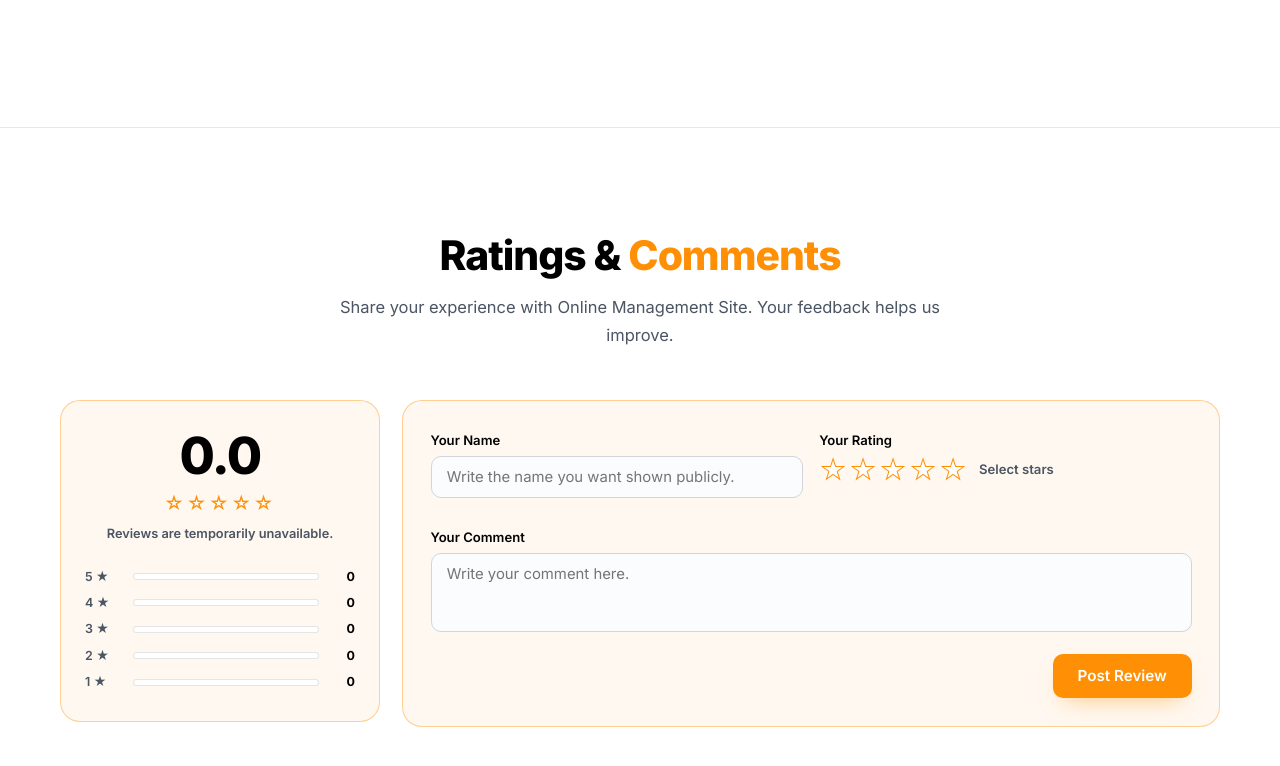
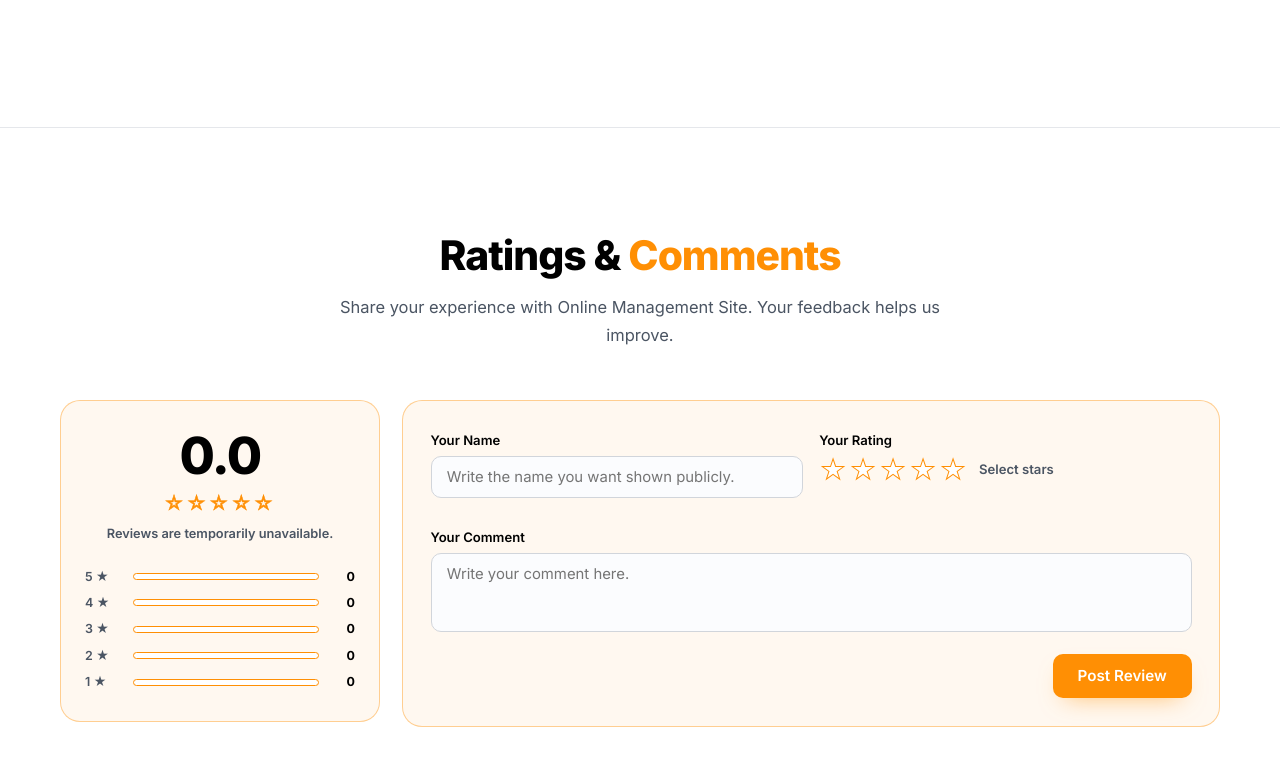
Before and after one commit to amnabibi627/online-management-platform-, a plain HTML site: page index.html in a window 1280 px wide. Shown: the part 2698-3464 px from the top of the page. Drawn offline with nearby package versions, Linux system fonts and the light colour scheme; no server answers.

Commit message:
Orange rating UI

```diff
--- a/styles.css
+++ b/styles.css
@@ -1122,13 +1122,13 @@ body.detail-open { overflow: hidden; }
 }
 .reviews-score { text-align: center; }
 .reviews-avg { font-size: 3.2rem; font-weight: 800; letter-spacing: -0.03em; color: var(--ink); line-height: 1; }
-.reviews-stars-static { color: var(--amber); font-size: 1.2rem; letter-spacing: 0.12em; margin: 0.45rem 0 0.3rem; }
+.reviews-stars-static { color: #ff8f04; font-size: 1.2rem; letter-spacing: 0.12em; margin: 0.45rem 0 0.3rem; -webkit-text-stroke: 0.5px #ff8f04; }
 .reviews-count { font-size: 0.8rem; color: var(--muted); font-weight: 600; }
 
 .reviews-bars { display: flex; flex-direction: column; gap: 0.4rem; }
 .rv-bar-row { display: flex; align-items: center; gap: 0.6rem; font-size: 0.78rem; color: var(--muted); }
 .rv-bar-lbl { width: 38px; font-weight: 600; white-space: nowrap; }
-.rv-bar-track { flex: 1; height: 7px; border-radius: 999px; background: #ffffff; border: 1px solid rgba(0, 0, 0, 0.1); overflow: hidden; }
+.rv-bar-track { flex: 1; height: 7px; border-radius: 999px; background: #ffffff; border: 1px solid #ff8f04; overflow: hidden; }
 .rv-bar-fill { display: block; height: 100%; border-radius: 999px; background: #ff8f04; transition: width 0.35s ease; }
 .rv-bar-val { width: 26px; text-align: right; font-weight: 700; color: var(--ink); }
 
```
